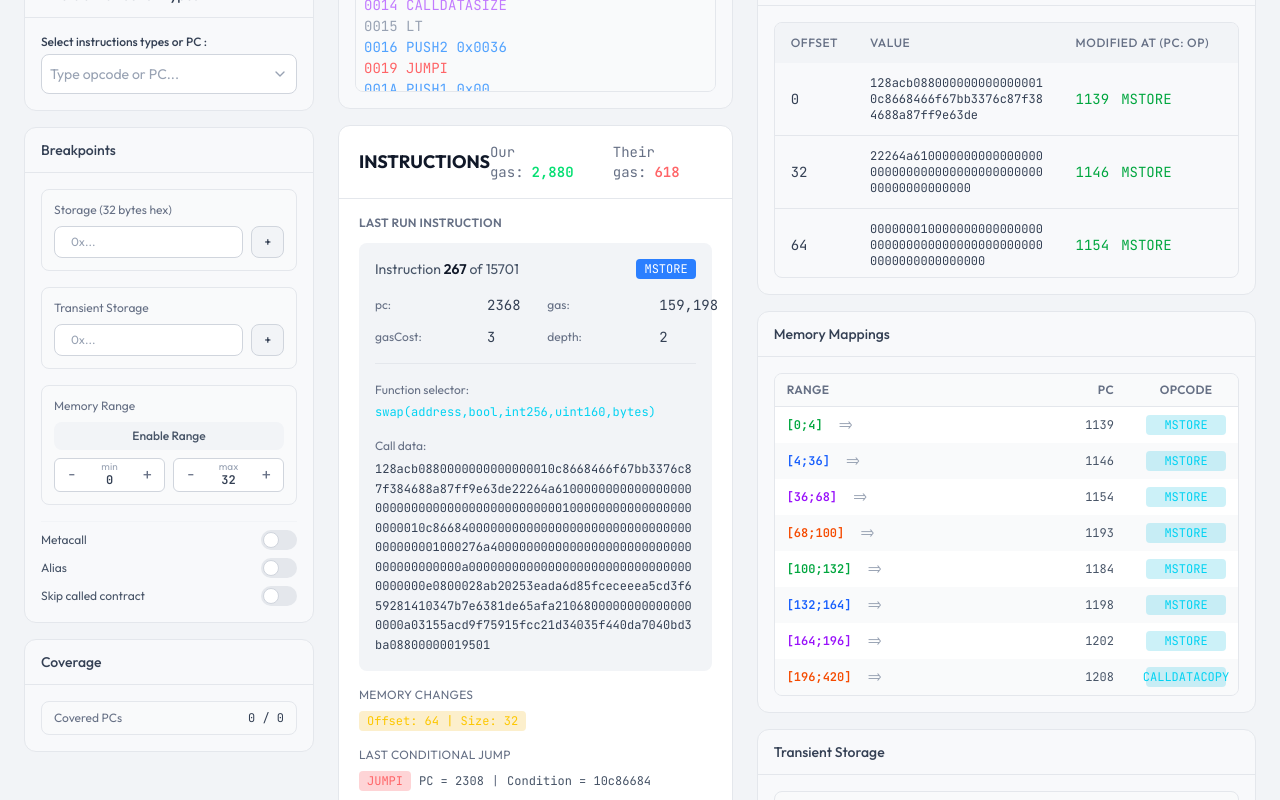
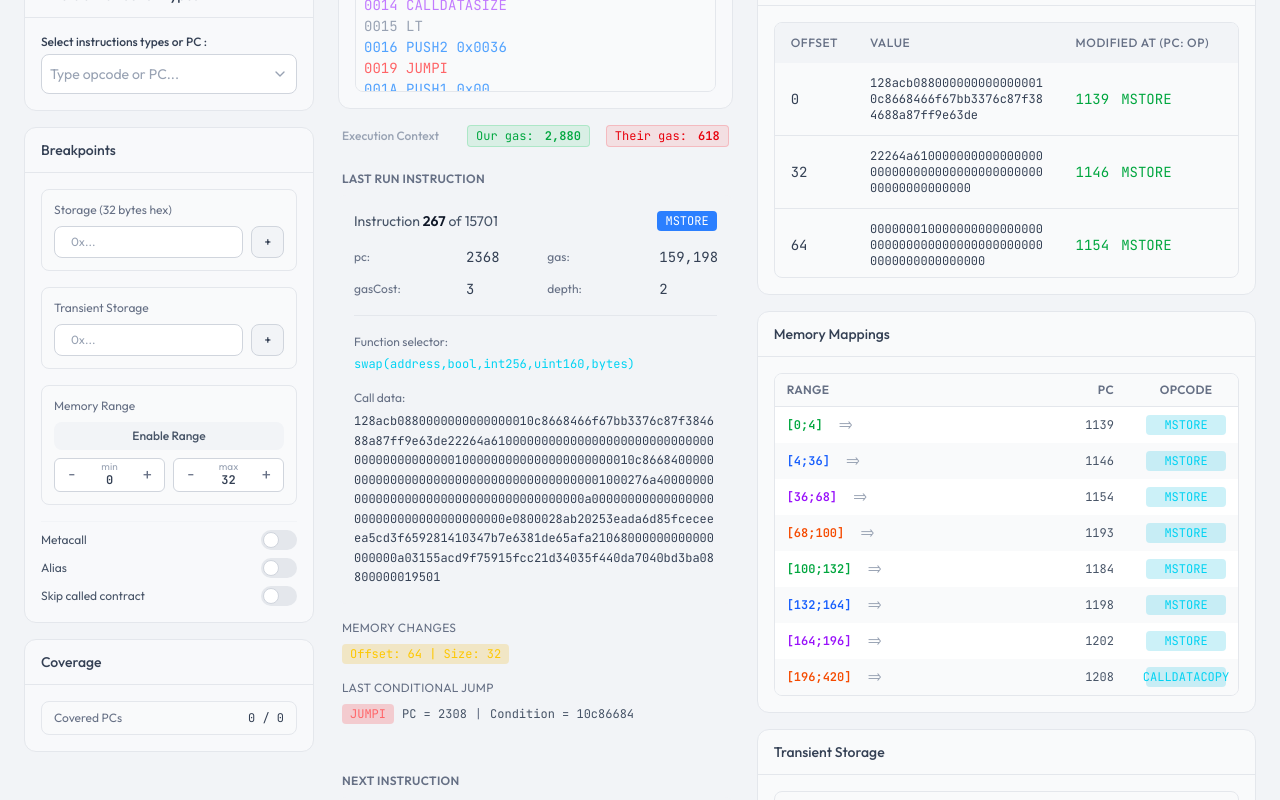
Before and after one commit to Samet-stack/Smart-Contract-Debugger, a React (Vite) app: page / in a window 1280 px wide. Shown: the part 480-1280 px from the top of the page. Built offline with nearby package versions, Linux system fonts and the light colour scheme.

Commit message:
feat(tx): Instruction Trace & Details

```diff
--- a/src/features/tx/TxInstrsView.tsx
+++ b/src/features/tx/TxInstrsView.tsx
@@ -8,7 +8,7 @@ import type { TxInstrs, InstructionInfo } from "../../types/TxInstrs";
 
 interface TxInstrsViewProps {
     data: TxInstrs;
-    className?: string;
+    className?: string; // className is kept but usually not needed for border anymore
 }
 
 // Sous-composant pour une ligne label: valeur
@@ -22,20 +22,23 @@ function InfoRow({ label, value, valueColor = "text-gray-700 dark:text-gray-200"
 }
 
 // Sous-composant pour afficher une instruction (LAST_RUN ou NEXT)
+// Modifié pour enlever les bordures externes et s'intégrer dans la "Grande Case"
 function InstructionBlock({ title, instr }: { title: string; instr: InstructionInfo | null }) {
     if (!instr) {
         return (
-            <div className="py-4">
-                <h4 className="text-xs font-semibold text-gray-500 uppercase tracking-wide mb-2">{title}</h4>
-                <p className="text-gray-600 italic text-sm">None</p>
+            <div>
+                <h4 className="text-xs font-semibold text-gray-500 uppercase tracking-wide mb-2 px-1">{title}</h4>
+                <div className="rounded-lg bg-gray-50 dark:bg-gray-900/50 p-4 border border-dashed border-gray-200 dark:border-gray-800">
+                    <p className="text-gray-500 italic text-sm text-center">None</p>
+                </div>
             </div>
         );
     }
 
     return (
-        <div className="py-4">
+        <div>
             {/* Titre de la section */}
-            <h4 className="text-xs font-semibold text-gray-500 uppercase tracking-wide mb-3">{title}</h4>
+            <h4 className="text-xs font-semibold text-gray-500 uppercase tracking-wide mb-2 px-1">{title}</h4>
 
             {/* Infos principales sur fond sombre */}
             <div className="rounded-lg bg-gray-100 dark:bg-gray-800/50 p-4 space-y-2">
@@ -74,11 +77,9 @@ function InstructionBlock({ title, instr }: { title: string; instr: InstructionI
                 )}
             </div>
 
-
-
             {/* Memory Changes */}
             {instr.memoryChanges && instr.memoryChanges.length > 0 && (
-                <div className="mt-4">
+                <div className="mt-4 px-1">
                     <p className="text-xs text-gray-500 uppercase tracking-wide mb-2">Memory Changes</p>
                     <div className="flex flex-wrap gap-2">
                         {instr.memoryChanges.map((mc, i) => (
@@ -92,7 +93,7 @@ function InstructionBlock({ title, instr }: { title: string; instr: InstructionI
 
             {/* Last Conditional Jump */}
             {instr.lastConditionalJump && (
-                <div className="mt-4">
+                <div className="mt-4 px-1">
                     <p className="text-xs text-gray-500 uppercase tracking-wide mb-2">Last Conditional Jump</p>
                     <div className="flex items-center gap-2 text-xs font-mono">
                         <Badge color="error" variant="light">JUMPI</Badge>
@@ -108,27 +109,31 @@ function InstructionBlock({ title, instr }: { title: string; instr: InstructionI
 
 export default function TxInstrsView({ data, className = "" }: TxInstrsViewProps) {
     return (
-        <div className={`rounded-xl border border-gray-200 dark:border-gray-700 bg-white dark:bg-gray-900 ${className}`}>
-            {/* Header avec Gas */}
-            <div className="flex items-center justify-between px-5 py-4 border-b border-gray-200 dark:border-gray-700">
-                <h3 className="text-lg font-bold text-gray-900 dark:text-white">INSTRUCTIONS</h3>
-                <div className="flex items-center gap-6 text-sm font-mono">
-                    <div>
-                        <span className="text-gray-500">Our gas:</span>
-                        <span className="ml-2 text-green-400 font-semibold">{data.ourGas.toLocaleString()}</span>
+        <div className={`${className} space-y-6`}>
+            {/* Header avec Gas - Intégré en haut du contenu */}
+            <div className="flex items-center justify-between px-1">
+                {/* Petit label discrêt ou vide si on a déjà le titre de la Card */}
+                <span className="text-xs font-medium text-gray-400">Execution Context</span>
+
+                <div className="flex items-center gap-4 text-xs font-mono">
+                    <div className="bg-green-500/10 text-green-600 dark:text-green-400 px-2 py-0.5 rounded border border-green-500/20">
+                        Our gas: <span className="font-semibold ml-1">{data.ourGas.toLocaleString()}</span>
                     </div>
-                    <div>
-                        <span className="text-gray-500">Their gas:</span>
-                        <span className="ml-2 text-red-400 font-semibold">{data.theirGas.toLocaleString()}</span>
+                    <div className="bg-red-500/10 text-red-600 dark:text-red-400 px-2 py-0.5 rounded border border-red-500/20">
+                        Their gas: <span className="font-semibold ml-1">{data.theirGas.toLocaleString()}</span>
                     </div>
                 </div>
             </div>
 
-            {/* Content - Scroll interne */}
-            <div className="px-5 divide-y divide-gray-100 dark:divide-gray-800 max-h-[800px] overflow-y-auto">
-                <InstructionBlock title="Last Run Instruction" instr={data.lastRunInstr} />
-                <InstructionBlock title="Next Instruction" instr={data.nextInstrToRun} />
-            </div>
+            {/* Separator discret sous le header gas */}
+            {/* <div className="border-t border-gray-100 dark:border-gray-800" /> */}
+
+            <InstructionBlock title="Last Run Instruction" instr={data.lastRunInstr} />
+
+            {/* Separator entre Last et Next */}
+            <div className="border-t border-gray-100 dark:border-gray-800" />
+
+            <InstructionBlock title="Next Instruction" instr={data.nextInstrToRun} />
         </div>
     );
 }
```
